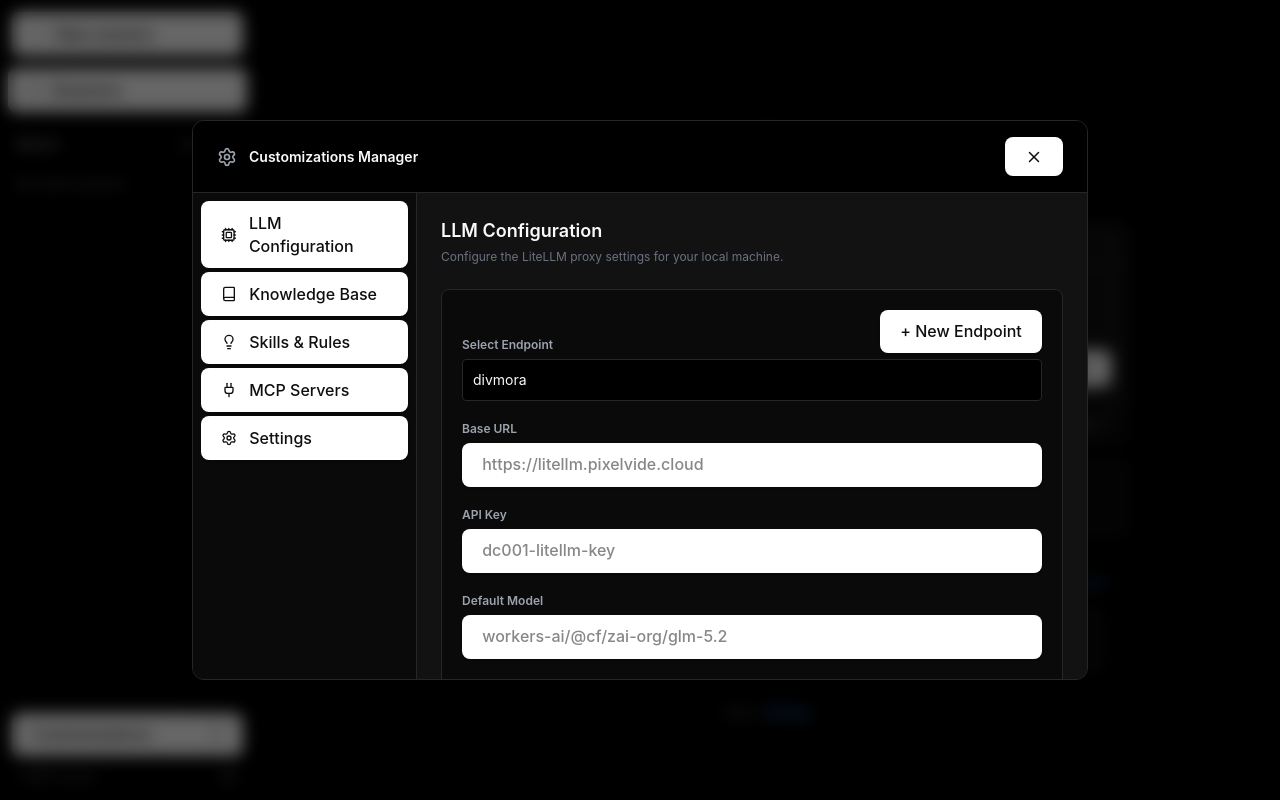
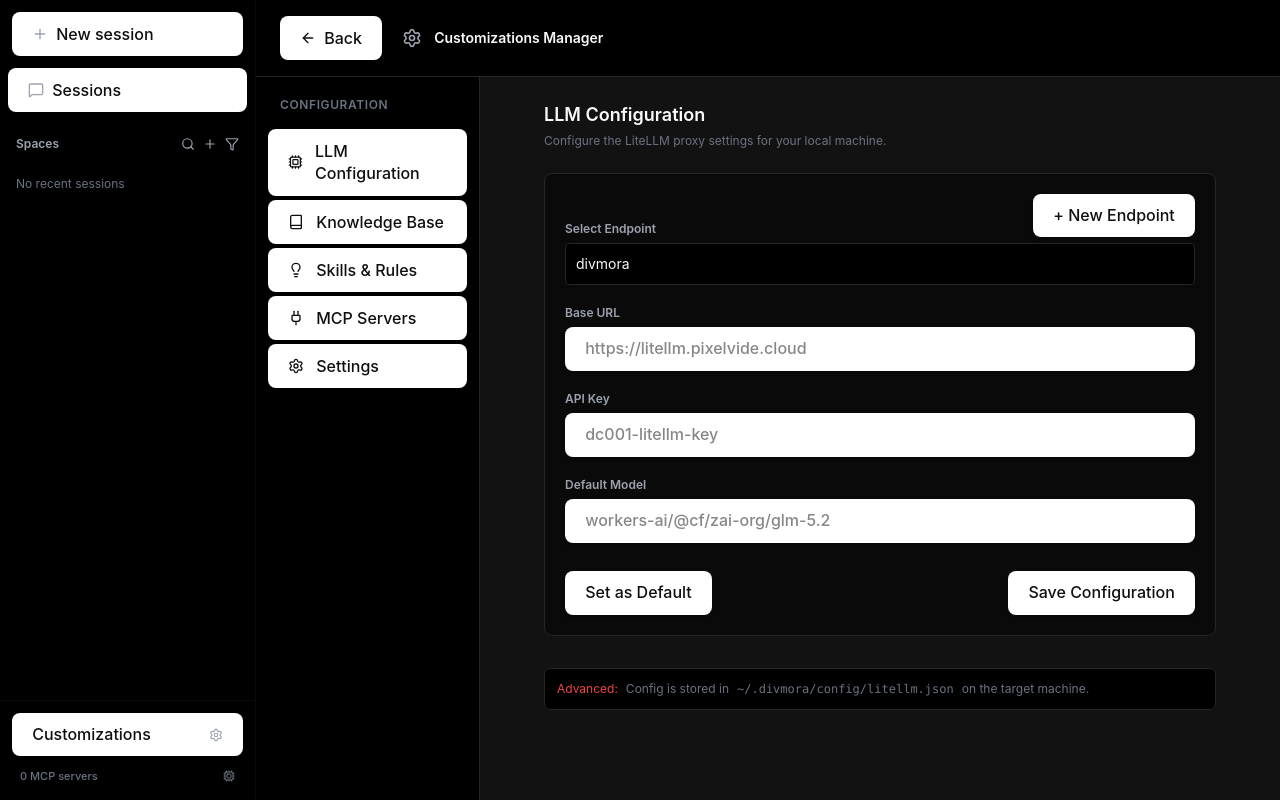
Before and after one commit to divmora/localharness, a React (Vite) app in the folder gui/: page / in a window 1280 px wide. Both pictures are taken after a click on the button "Customizations". Built offline with nearby package versions, Linux system fonts and the light colour scheme; what @bufbuild/protobuf would draw is missing.

Commit message:
refactor(ui): convert customizations modal to full page component

```diff
--- a/gui/src/App.tsx
+++ b/gui/src/App.tsx
@@ -4,7 +4,7 @@
 import { CenteredEmptyState } from './components/CenteredEmptyState';
 import { ChatPanel } from './components/ChatPanel';
 import { WorkspacePanel } from './components/WorkspacePanel';
-import { CustomizationsModal } from './components/CustomizationsModal';
+import { CustomizationsPage } from './components/CustomizationsPage';
 import { ConnectSSHModal } from './components/ConnectSSHModal';
 import './App.css';
 import { useHarness, ConnectionTarget } from './hooks/useHarness';
@@ -35,7 +35,7 @@
   });
 
   const [sessions, setSessions] = useState<ProtoSessionInfo[]>([]);
-  const [customizationsOpen, setCustomizationsOpen] = useState(false);
+  const [currentView, setCurrentView] = useState<'main' | 'customizations'>('main');
   const [sshModalOpen, setSshModalOpen] = useState(false);
 
   const { connected, steps, sendPrompt, submitQuestionResponse, submitPermissionResponse } = useHarness(activeSessionId, connectionTarget);
@@ -99,11 +99,6 @@
 
   return (
     <div className="flex h-screen w-screen overflow-hidden bg-[#000000] text-white">
-      <CustomizationsModal
-        isOpen={customizationsOpen}
-        onClose={() => setCustomizationsOpen(false)}
-        connectionTarget={connectionTarget}
-      />
       <ConnectSSHModal
         isOpen={sshModalOpen}
         onClose={() => setSshModalOpen(false)}
@@ -112,14 +107,25 @@
 
       <UnifiedSidebar
         activeSessionId={activeSessionId}
-        onSelectSession={setActiveSessionId}
-        onNewSession={handleNewSession}
-        onOpenCustomizations={() => setCustomizationsOpen(true)}
+        onSelectSession={(id) => {
+          setActiveSessionId(id);
+          setCurrentView('main');
+        }}
+        onNewSession={() => {
+          handleNewSession();
+          setCurrentView('main');
+        }}
+        onOpenCustomizations={() => setCurrentView('customizations')}
         sessions={sessions}
         mcpServerCount={0}
       />
 
-      {!activeSessionId ? (
+      {currentView === 'customizations' ? (
+        <CustomizationsPage
+          onClose={() => setCurrentView('main')}
+          connectionTarget={connectionTarget}
+        />
+      ) : !activeSessionId ? (
         <CenteredEmptyState
           onSelectSession={setActiveSessionId}
           sessions={sessions}
@@ -144,7 +150,11 @@
 
           {/* Right Pane: Workspace */}
           <Panel defaultSize={45} minSize={20}>
-            <WorkspacePanel steps={steps} onNewSession={handleNewSession} />
+            <WorkspacePanel
+              steps={steps}
+              onNewSession={handleNewSession}
+              onOpenCustomizations={() => setCurrentView('customizations')}
+            />
           </Panel>
         </PanelGroup>
       )}
--- a/gui/src/components/CustomizationsModal.tsx
+++ b/gui/src/components/CustomizationsPage.tsx
@@ -1,18 +1,16 @@
 import { useState, useEffect, useMemo } from 'react';
 import { invoke } from '@tauri-apps/api/core';
-import { Settings, Plug, Book, Lightbulb, X, CheckCircle2, Cpu } from 'lucide-react';
-import { motion, AnimatePresence } from 'framer-motion';
+import { Settings, Plug, Book, Lightbulb, CheckCircle2, Cpu, ArrowLeft } from 'lucide-react';
 import { ConnectionTarget } from '../hooks/useHarness';
 
-interface CustomizationsModalProps {
-  isOpen: boolean;
+interface CustomizationsPageProps {
   onClose: () => void;
   connectionTarget?: ConnectionTarget | null;
 }
 
 type TabId = 'llm' | 'knowledge' | 'skills' | 'mcp' | 'settings';
 
-export function CustomizationsModal({ isOpen, onClose, connectionTarget }: CustomizationsModalProps) {
+export function CustomizationsPage({ onClose, connectionTarget }: CustomizationsPageProps) {
   const [activeTab, setActiveTab] = useState<TabId>('llm');
   const [loading, setLoading] = useState(false);
 
@@ -53,8 +51,6 @@
   };
 
   useEffect(() => {
-    if (!isOpen) return;
-
     async function fetchData() {
       setLoading(true);
       try {
@@ -144,16 +140,16 @@
     }
 
     fetchData();
-  }, [isOpen, connectionTarget]);
+  }, [connectionTarget]);
 
   // Handle escape key
   useEffect(() => {
     const handleKeyDown = (e: KeyboardEvent) => {
-      if (e.key === 'Escape' && isOpen) onClose();
+      if (e.key === 'Escape') onClose();
     };
     window.addEventListener('keydown', handleKeyDown);
     return () => window.removeEventListener('keydown', handleKeyDown);
-  }, [isOpen, onClose]);
+  }, [onClose]);
 
   const handleSaveLlmConfig = async () => {
     setLlmSaving(true);
@@ -265,19 +261,17 @@
   ] as const;
 
   return (
-    <AnimatePresence>
-      {isOpen && (
-        <div className="fixed inset-0 z-50 flex items-center justify-center p-8 bg-black/60 backdrop-blur-sm">
-          <motion.div
-            initial={{ opacity: 0, scale: 0.95, y: 10 }}
-            animate={{ opacity: 1, scale: 1, y: 0 }}
-            exit={{ opacity: 0, scale: 0.95, y: 10 }}
-            transition={{ duration: 0.15 }}
-            className="w-full max-w-4xl h-[70vh] bg-[#121212] border border-[#262626] rounded-xl shadow-2xl overflow-hidden flex flex-col"
-          >
+    <div className="flex-1 h-full bg-[#121212] flex flex-col min-w-0">
       {/* Header */}
       <div className="flex items-center justify-between px-6 py-4 border-b border-[#262626] bg-[#000000] shrink-0">
         <div className="flex items-center gap-3">
+          <button
+            onClick={onClose}
+            className="p-1 hover:bg-[#262626] text-[#9CA3AF] hover:text-[#F9FAFB] rounded-md transition-colors flex items-center gap-2 text-sm mr-2"
+          >
+            <ArrowLeft size={16} />
+            Back
+          </button>
           <Settings size={20} className="text-[#9CA3AF]" />
           <h2 className="text-sm font-semibold text-[#F9FAFB]">
             Customizations Manager
@@ -288,15 +282,14 @@
             )}
           </h2>
         </div>
-              <button onClick={onClose} className="p-1 hover:bg-[#262626] rounded text-[#9CA3AF]">
-                <X size={18} />
-              </button>
       </div>
 
-            {/* Content Area */}
-            <div className="flex flex-1 overflow-hidden">
-              {/* Sidebar Tabs */}
-              <div className="w-56 bg-[#0A0A0A] border-r border-[#262626] flex flex-col p-2 gap-1 shrink-0">
+      <div className="flex flex-1 overflow-hidden min-h-0">
+        {/* Sidebar */}
+        <div className="w-56 bg-[#000000] border-r border-[#262626] flex flex-col p-3 gap-1 shrink-0">
+          <div className="text-xs font-semibold text-[#6B7280] px-3 py-2 mb-1 uppercase tracking-wider">
+            Configuration
+          </div>
           {tabs.map(tab => (
             <button
               key={tab.id}
@@ -547,9 +540,6 @@
                 )}
         </div>
       </div>
-          </motion.div>
     </div>
-      )}
-    </AnimatePresence>
   );
 }
--- a/gui/src/components/WorkspacePanel.tsx
+++ b/gui/src/components/WorkspacePanel.tsx
@@ -4,7 +4,7 @@
 import { TerminalPanel } from './TerminalPanel';
 import { WorkspaceMenu } from './WorkspaceMenu';
 import { FileExplorer } from './FileExplorer';
-import { CustomizationsModal } from './CustomizationsModal';
+
 import { FileCode2, Terminal as TerminalIcon, X } from 'lucide-react';
 import { StepUpdate } from '../gen/localharness/v1/localharness_pb';
 import { ConnectionTarget } from '../hooks/useHarness';
@@ -12,6 +12,7 @@
 interface WorkspacePanelProps {
   steps: StepUpdate[];
   onNewSession: () => void;
+  onOpenCustomizations?: () => void;
   connectionTarget?: ConnectionTarget | null;
 }
 
@@ -20,7 +21,7 @@
   content: string;
 }
 
-export function WorkspacePanel({ steps, onNewSession, connectionTarget }: WorkspacePanelProps) {
+export function WorkspacePanel({ steps, onNewSession, onOpenCustomizations, connectionTarget }: WorkspacePanelProps) {
   const [openFiles, setOpenFiles] = useState<OpenFile[]>([]);
   const [activeFilePath, setActiveFilePath] = useState<string | null>(null);
   const [explorerOpen, setExplorerOpen] = useState(false);
@@ -46,7 +47,6 @@
     }
   }, [steps]);
 
-  const [customizationsOpen, setCustomizationsOpen] = useState(false);
 
   // Handle it safely via effect
   useState(() => {
@@ -91,10 +91,7 @@
         onFileSelect={handleOpenFile}
         connectionTarget={connectionTarget}
       />
-      <CustomizationsModal
-        isOpen={customizationsOpen}
-        onClose={() => setCustomizationsOpen(false)}
-      />
+
 
       {/* Workspace Header & Tabs */}
       <div className="border-b border-[#0A0A0A] flex flex-col shadow-sm z-10 bg-[#000000]">
@@ -133,7 +130,7 @@
           <WorkspaceMenu
             onNewSession={onNewSession}
             onOpenFile={() => setExplorerOpen(true)}
-            onOpenCustomizations={() => setCustomizationsOpen(true)}
+            onOpenCustomizations={onOpenCustomizations || (() => {})}
             onViewDiffs={() => {}}
           />
         ) : (
```
Lines whose indentation alone changed are shown as unchanged.
